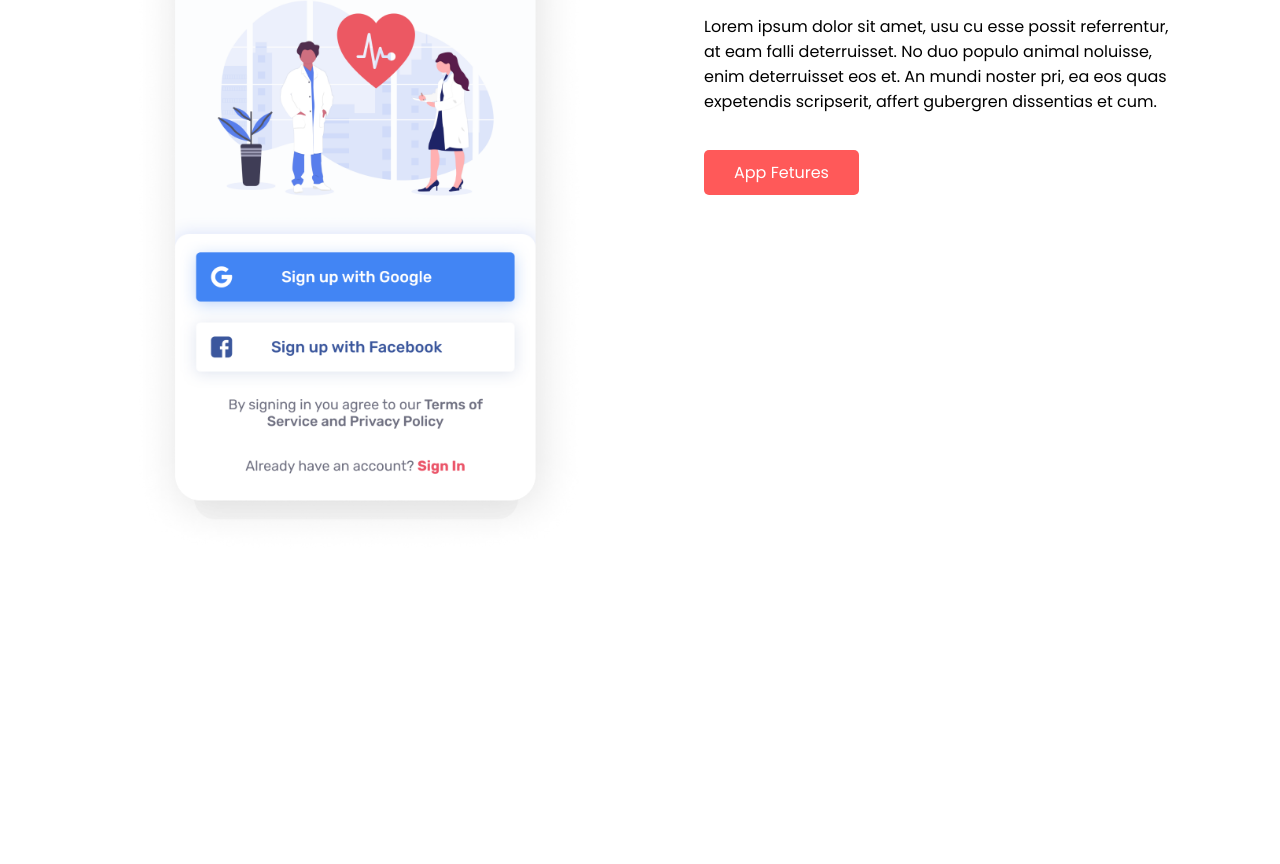
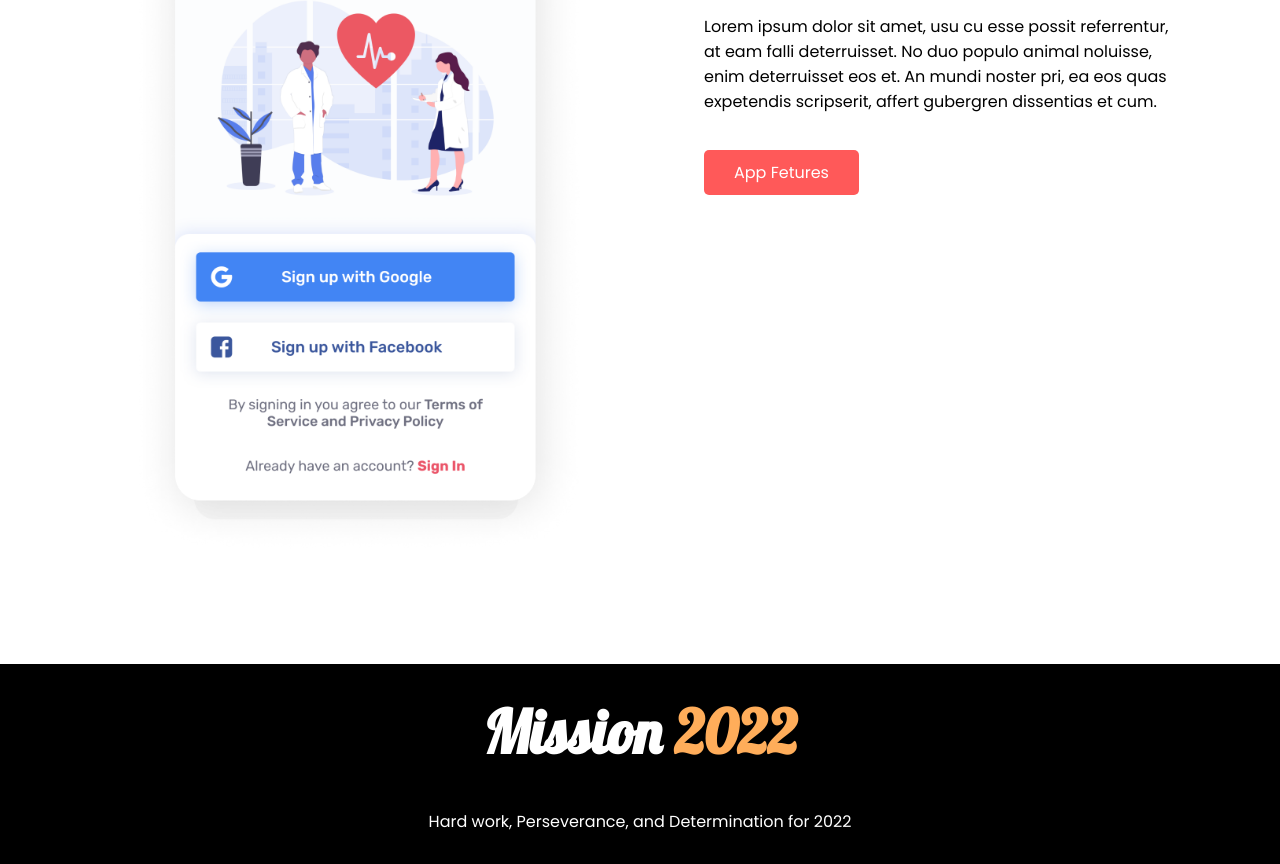
Before and after one commit to shihab-myunity/assignment-1, a plain HTML site: page index.html in a window 1280 px wide. Shown: the part 3110-3974 px from the top of the page. Before the commit the page ends 3774 px from the top, so only its background shows below. Drawn offline with Linux system fonts and the light colour scheme.

Commit message:
footer added

```diff
--- a/index.html
+++ b/index.html
@@ -11,6 +11,9 @@
     </style>
     <style>
       @import url("https://fonts.googleapis.com/css2?family=Yeseva+One&display=swap");
+    </style>
+    <style>
+      @import url("https://fonts.googleapis.com/css2?family=Lobster&display=swap");
     </style>
   </head>
   <body>
@@ -134,5 +137,9 @@
         <a href="">App Fetures</a>
       </div>
     </section>
+    <footer>
+      <h1>Mission <span class="orange-color">2022</span></h1>
+      <p>Hard work, Perseverance, and Determination for 2022</p>
+    </footer>
   </body>
 </html>
--- a/style/main.css
+++ b/style/main.css
@@ -57,3 +57,16 @@ a {
 .illustrator-slice img {
   width: 30%;
 }
+footer {
+  text-align: center;
+  background-color: black;
+  height: 200px;
+}
+footer h1 {
+  font-family: "Lobster", cursive;
+  color: white;
+  padding-top: 30px;
+}
+footer p {
+  color: white;
+}
```
